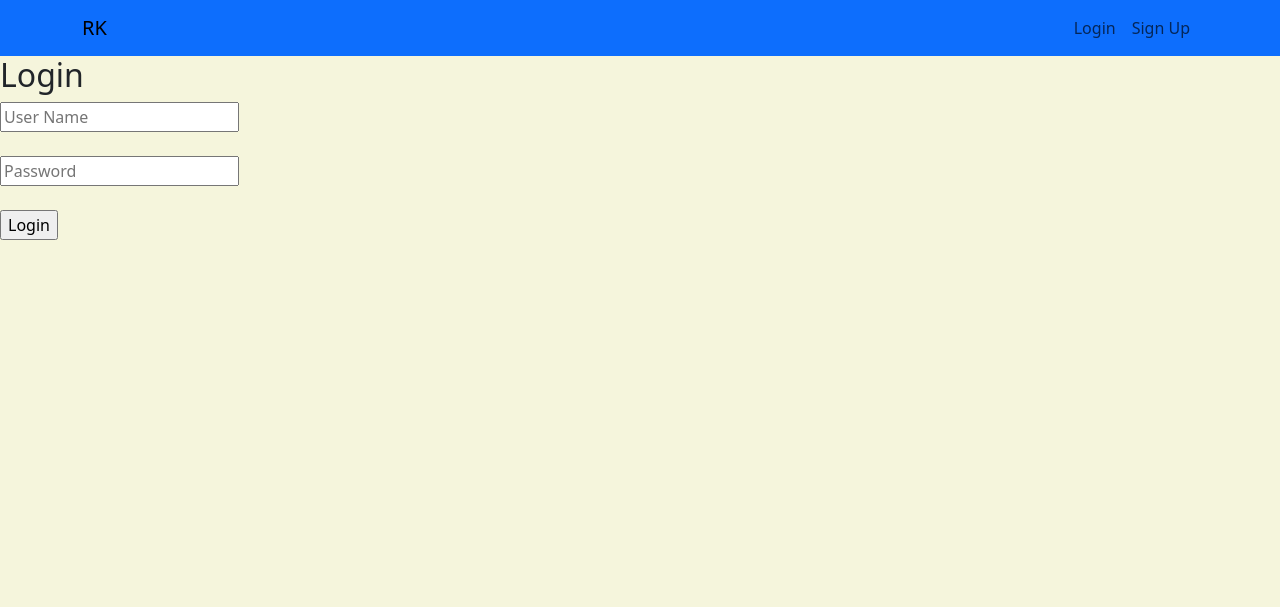
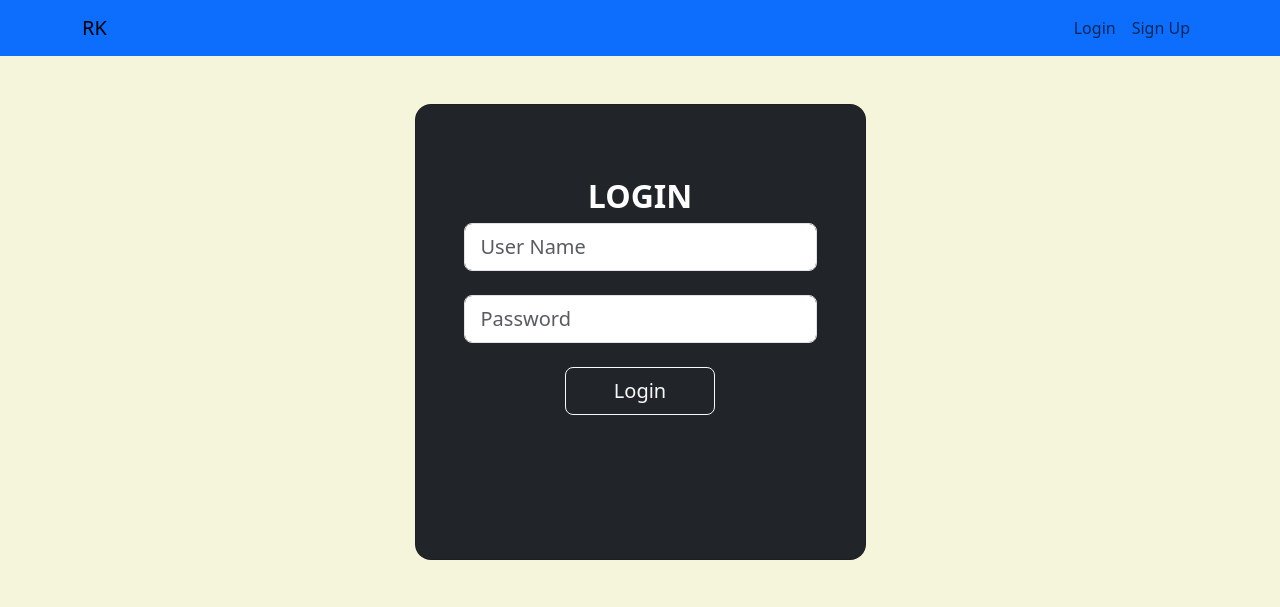
Before and after one commit to mdrakibmia99/Django_CRUD_with_Authentication_App, a Django app: template templates/login.html in a window 1280 px wide. Shown: the top 607 px of the page. Run offline with Django 3.2, Linux system fonts and the light colour scheme; the template is opened without the code that fills it, so the values that code supplies are empty.

Commit message:
login page desing done with bootstarp

```diff
--- a/templates/login.html
+++ b/templates/login.html
@@ -1,13 +1,39 @@
 {% extends 'base.html' %} {% block title %}Login{% endblock %} {% block body %}
-<h2>Login</h2>
+
 
 <form method="POST">
   {% csrf_token %}
-  <input type="text" name="uname" placeholder="User Name" />
-  <br /><br />
-  <input type="text" name="pwd" placeholder="Password" />
-  <br /><br />
-  <input type="submit" name="submit" value="Login" />
+  <div class="vh-50 gradient-custom">
+    <div class="container py-5 h-100">
+      <div class="row d-flex justify-content-center align-items-center h-100">
+        <div class="col-12 col-md-8 col-lg-6 col-xl-5">
+          <div class="card bg-dark text-white" style="border-radius: 1rem;">
+            <div class="card-body p-5 text-center">
+
+              <div class="mb-md-5 mt-md-4 pb-5">
+
+                <h2 class="fw-bold mb-2 text-uppercase">Login</h2>
+
+                <div class="form-outline form-white mb-4">
+                  <input type="text" id="typeEmailX" class="form-control form-control-lg"  name="uname" placeholder="User Name"  />
+                </div>
+
+                <div class="form-outline form-white mb-4">
+                  <input type="password" id="typePasswordX" class="form-control form-control-lg"   name="pwd" placeholder="Password"/>
+
+                </div>
+
+                <input type="submit" name="submit" value="Login" class="btn btn-outline-light btn-lg px-5"/>
+              </div>
+            </div>
+          </div>
+        </div>
+      </div>
+    </div>
+  </div>
+
 </form>
 
+
+
 {% endblock %}
```
